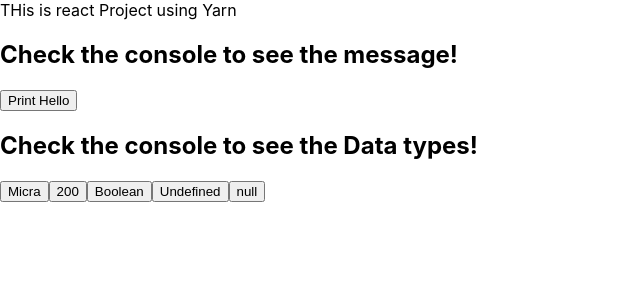
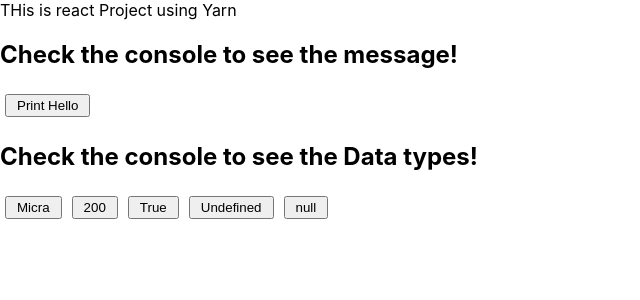
Before and after one commit to pruthasavani44/React-training, a React (Create React App) app in the folder react-yarn/: page / in a window 1280 px wide. Shown: the top 300 px of the page, without its empty margins (0-640 px from the left). Built offline with nearby package versions, Linux system fonts and the light colour scheme.

Commit message:
Add Style

```diff
--- a/react-yarn/src/Intro_javascript.jsx
+++ b/react-yarn/src/Intro_javascript.jsx
@@ -34,15 +34,27 @@ export default function Intro_javascript() {
     <>
       <h2>Check the console to see the message!</h2>
 
-      <button onClick={print}>Print Hello</button>
+      <button style={{ padding: "2px 10px", margin: "5px" }} onClick={print}>
+        Print Hello
+      </button>
 
       <h2>Check the console to see the Data types!</h2>
 
-      <button onClick={string}>Micra</button>
-      <button onClick={number}>200</button>
-      <button onClick={boolean}>Boolean</button>
-      <button onClick={value}>Undefined</button>
-      <button onClick={val}>null</button>
+      <button style={{ padding: "2px 10px", margin: "5px" }} onClick={string}>
+        Micra
+      </button>
+      <button style={{ padding: "2px 10px", margin: "5px" }} onClick={number}>
+        200
+      </button>
+      <button style={{ padding: "2px 10px", margin: "5px" }} onClick={boolean}>
+        True
+      </button>
+      <button style={{ padding: "2px 10px", margin: "5px" }} onClick={value}>
+        Undefined
+      </button>
+      <button style={{ padding: "2px 10px", margin: "5px" }} onClick={val}>
+        null
+      </button>
     </>
   );
 }
```
